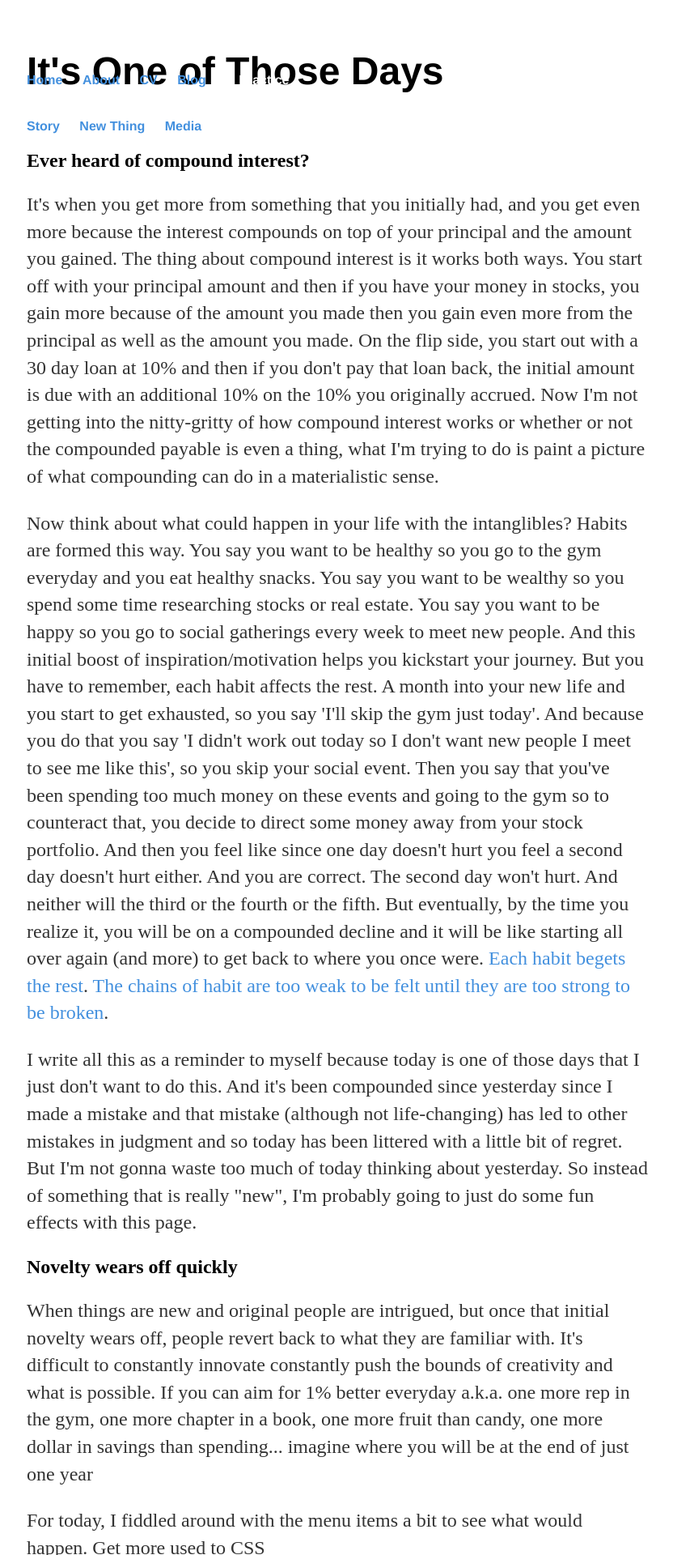
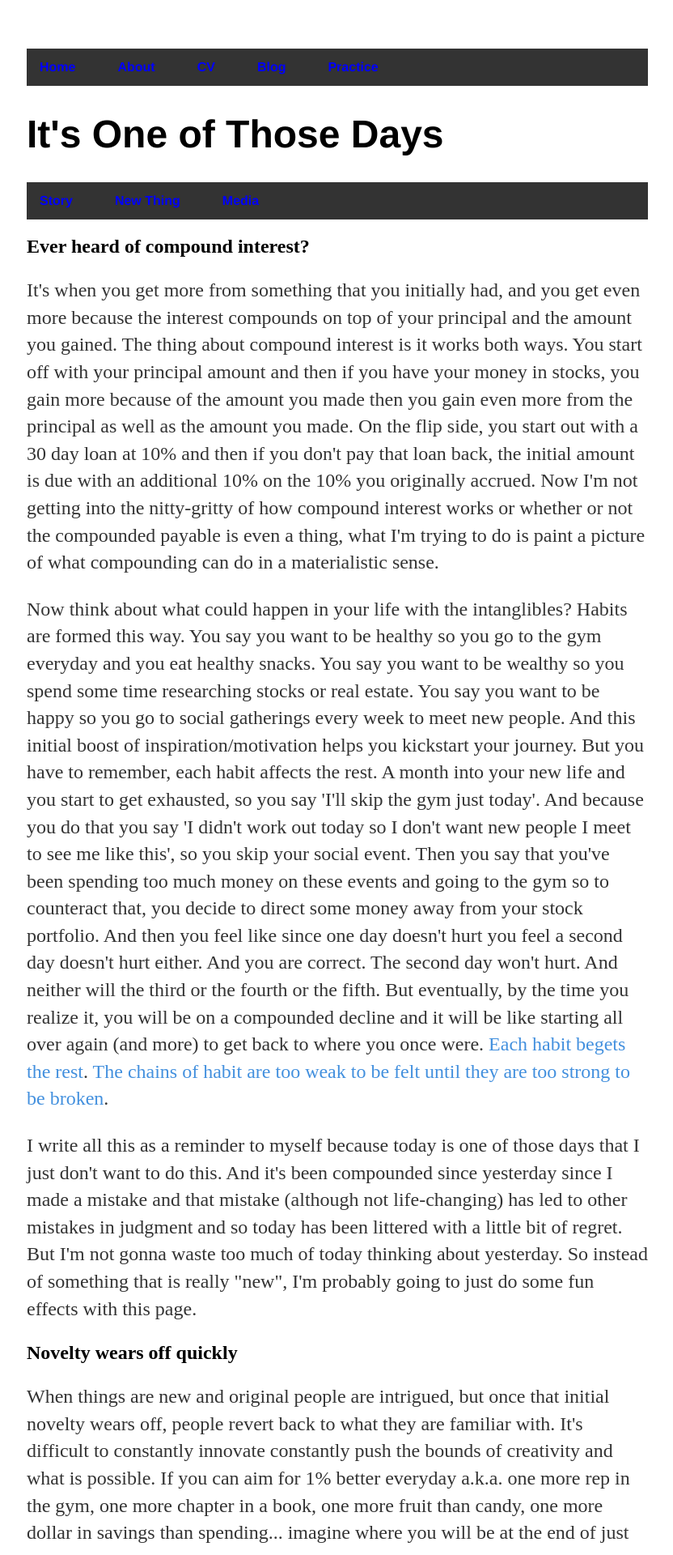
Before and after one commit to Illcarious/Illcarious.github.io, a Jekyll site: the page _posts/2019-09-14-One-Of-Those-Days.html, which Jekyll copies as it is, in a window 1280 px wide. Shown: the top 1920 px of the page at 81% size, without its empty margins (223-1055 px from the left). Built offline with Jekyll 4.4.1, drawn with Linux system fonts in a browser that asks for light colours.

Commit message:
Update 2019-09-14-One-Of-Those-Days.html

```diff
--- a/_posts/2019-09-14-One-Of-Those-Days.html
+++ b/_posts/2019-09-14-One-Of-Those-Days.html
@@ -4,7 +4,23 @@
     <link rel="stylesheet" type="text/css" href="/css/main.css">
     <title>{{ page.title }}</title>
     <style>
+    ul {
+      list-style-type: none;
+      overflow: hidden;
+      background-color: #333;
+    }
 
+    li {
+      float: left;
+    }
+
+    li a, .dropbtn {
+      display: inline-block;
+      color: blue;
+      text-align: center;
+      padding: 14px 16px;
+      text-decoration: none;
+    }
     li a:hover:not(.active) {
       background-color: #111;
     }
@@ -13,13 +29,6 @@
       display: inline-block;
     }
 
-    .dropbtn {
-      display: inline-block;
-      color: white;
-      text-align: center;
-      padding: 14px 16px;
-      text-decoration: none;
-    }
 
     .dropdown-content {
       display: none;
@@ -38,7 +47,7 @@
       text-align: left;
     }
 
-    .dropdown-content a:hover {background-color: #f1f1f1;}
+    .dropdown-content a:hover {background-color: grey;}
 
     .dropdown:hover .dropdown-content {
       display: block;
@@ -47,7 +56,7 @@
   </head>
   <body>
     <nav>
-      <ul style="position:fixed;">
+      <ul>
         <li><a href="/">Home</a></li>
         <li><a href="/about">About</a></li>
         <li><a href="/cv">CV</a></li>
```
